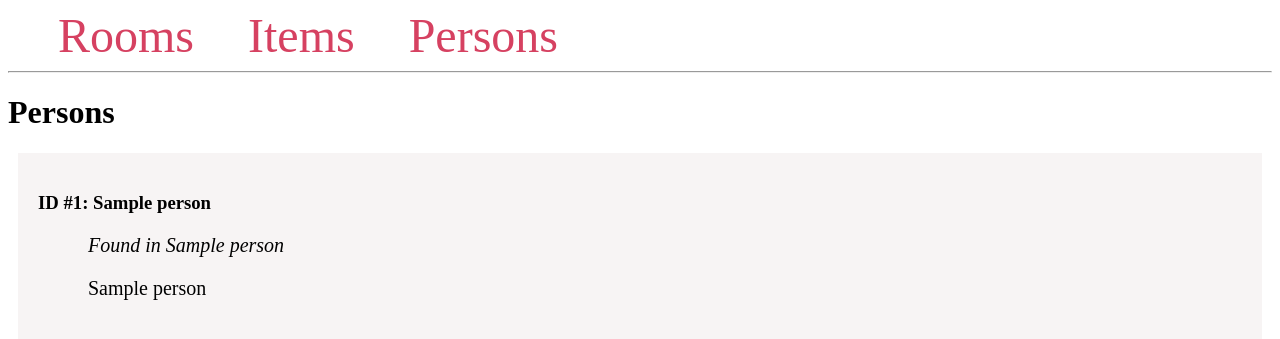
After one commit to benjamin-bk-krueger/kringle-web, a Flask app: page /flask/person in a window 1280 px wide. The commit adds this page. Shown: the top 339 px of the page. Run offline with Flask 2, Linux system fonts and the light colour scheme; a database or web service that is not in the repository returns one stand-in record (values such as "Sample title"); some libraries are stand-ins or nearby versions.

Commit message:
Added persons

```diff
--- a/app.py
+++ b/app.py
@@ -55,6 +55,26 @@ def get_single_item(num):
     cur.close()
     conn.close()
     return render_template('item.html', items=items)
+
+@app.route('/flask/person', methods = ['GET'])
+def get_all_persons():
+    conn = get_db_connection()
+    cur = conn.cursor()
+    cur.execute('SELECT * FROM person;')
+    persons = cur.fetchall()
+    cur.close()
+    conn.close()
+    return render_template('person.html', persons=persons)
+
+@app.route('/flask/person/<int:num>', methods = ['GET'])
+def get_single_person(num):
+    conn = get_db_connection()
+    cur = conn.cursor()
+    cur.execute(f'SELECT * FROM person where person_id = {num};')
+    persons = cur.fetchall()
+    cur.close()
+    conn.close()
+    return render_template('person.html', persons=persons)
 
 '''
     print(request.authorization["username"])
--- a/templates/base.html
+++ b/templates/base.html
@@ -27,6 +27,7 @@
     <nav>
         <a href="{{ url_for('get_all_rooms') }}">Rooms</a>
         <a href="{{ url_for('get_all_items') }}">Items</a>
+        <a href="{{ url_for('get_all_persons') }}">Persons</a>
     </nav>
     <hr>
     <div class="content">
--- a/templates/item.html
+++ b/templates/item.html
@@ -5,7 +5,7 @@
     {% for item in items %}
         <div class='element'>
             <h3>ID #{{ item[0] }}: {{ item[2] }}</h3>
-            <p class='review'>Found in room {{ item[1] }}</p>
+            <p class='review'><i>Found in {{ item[1] }}</i></p>
             <p class='review'>{{ item[3] }}</p>
         </div>
     {% endfor %}
--- /dev/null
+++ b/templates/person.html
@@ -0,0 +1,12 @@
+{% extends 'base.html' %}
+
+{% block content %}
+    <h1>{% block title %} Persons {% endblock %}</h1>
+    {% for person in persons %}
+        <div class='element'>
+            <h3>ID #{{ person[0] }}: {{ person[2] }}</h3>
+            <p class='review'><i>Found in {{ person[1] }}</i></p>
+            <p class='review'>{{ person[3] }}</p>
+        </div>
+    {% endfor %}
+{% endblock %}
--- a/templates/room.html
+++ b/templates/room.html
@@ -4,7 +4,7 @@
     <h1>{% block title %} Rooms {% endblock %}</h1>
     {% for room in rooms %}
         <div class='element'>
-            <h3>ID #{{ room[0] }}: {{ room[1] }}</h3>
+            <a href="{{ url_for('get_single_room',room[0]) }}"><h3>ID #{{ room[0] }}: {{ room[1] }}</h3></a>
             <p class='review'>{{ room[2] }}</p>
         </div>
     {% endfor %}
```
